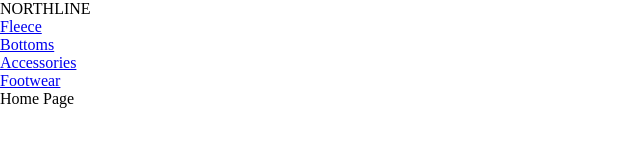
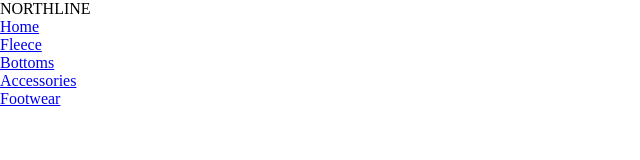
Before and after one commit to Ron-TakigaMaku/northline-react, a React (Vite) app in the folder northline-react/: page /fleece in a window 1280 px wide. Shown: the top 160 px of the page, without its empty margins (0-640 px from the left). Built offline with nearby package versions, Linux system fonts and the light colour scheme.

Commit message:
add:navigation.jsx

```diff
--- a/northline-react/src/components/Header.jsx
+++ b/northline-react/src/components/Header.jsx
@@ -1,3 +1,5 @@
+import navigation from '../data/navigation'
+
 function Header() {
 	return (
 		<header className='header'>
@@ -6,26 +8,13 @@
 					<span className='header__logo'>NORTHLINE</span>
 					<nav className='header__nav'>
 						<ul className='header__list'>
-							<li className='header__item'>
-								<a href='#' className='header__link'>
-									Fleece
-								</a>
-							</li>
-							<li className='header__item'>
-								<a href='#' className='header__link'>
-									Bottoms
-								</a>
-							</li>
-							<li className='header__item'>
-								<a href='#' className='header__link'>
-									Accessories
-								</a>
-							</li>
-							<li className='header__item'>
-								<a href='#' className='header__link'>
-									Footwear
-								</a>
-							</li>
+							{navigation.map(item => (
+								<li className='header__item' key={item.path}>
+									<a href={item.path} className='header__link'>
+										{item.title}
+									</a>
+								</li>
+							))}
 						</ul>
 					</nav>
 				</div>
--- /dev/null
+++ b/northline-react/src/data/navigation.js
@@ -0,0 +1,9 @@
+const navigation = [
+	{ title: 'Home', path: '/' },
+	{ title: 'Fleece', path: '/fleece' },
+	{ title: 'Bottoms', path: '/bottoms' },
+	{ title: 'Accessories', path: '/accessories' },
+	{ title: 'Footwear', path: '/footwear' },
+]
+
+export default navigation
--- a/northline-react/src/pages/Home.jsx
+++ b/northline-react/src/pages/Home.jsx
@@ -5,7 +5,7 @@
 		<>
 			<Header />
 
-			<main>Home Page</main>
+			{/* <main>Home Page</main> */}
 		</>
 	)
 }
```
